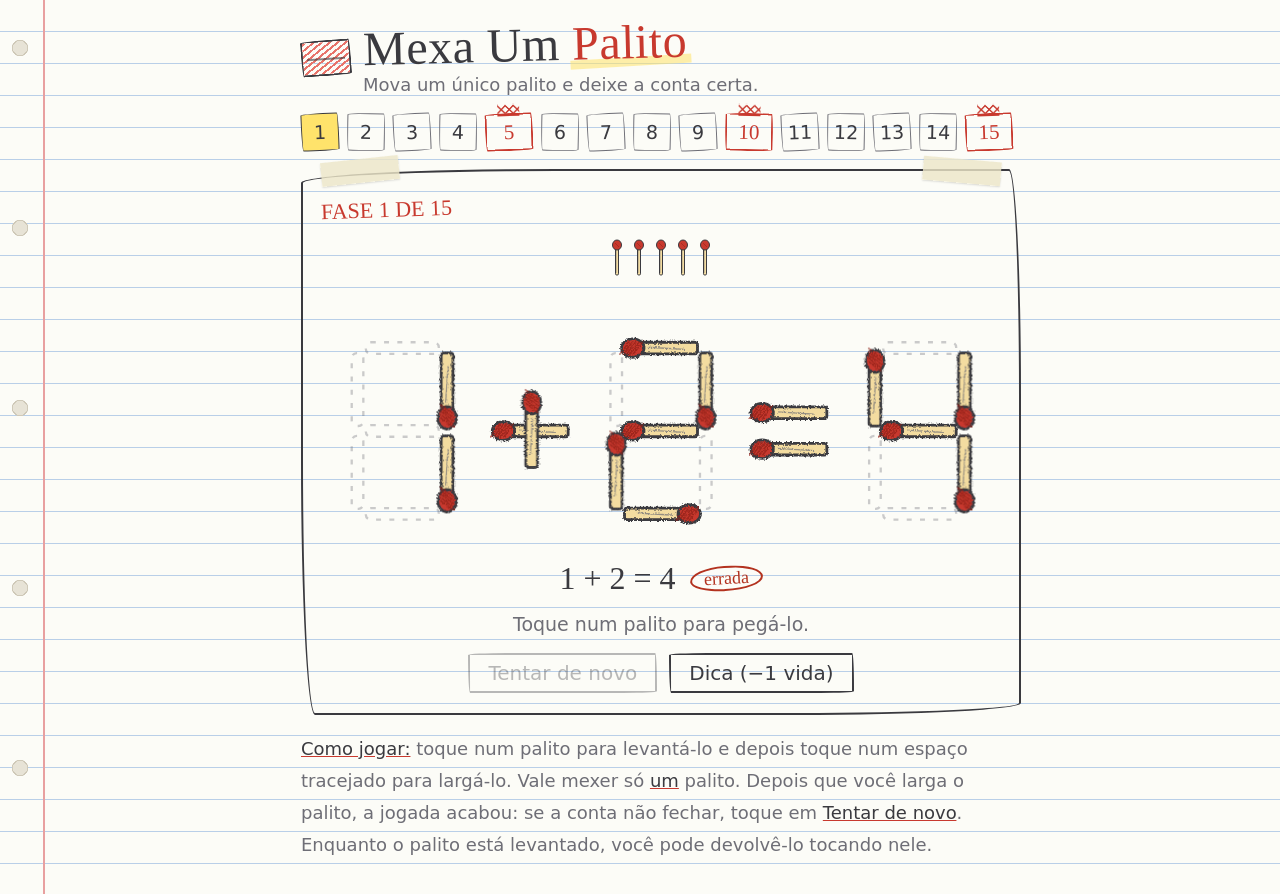
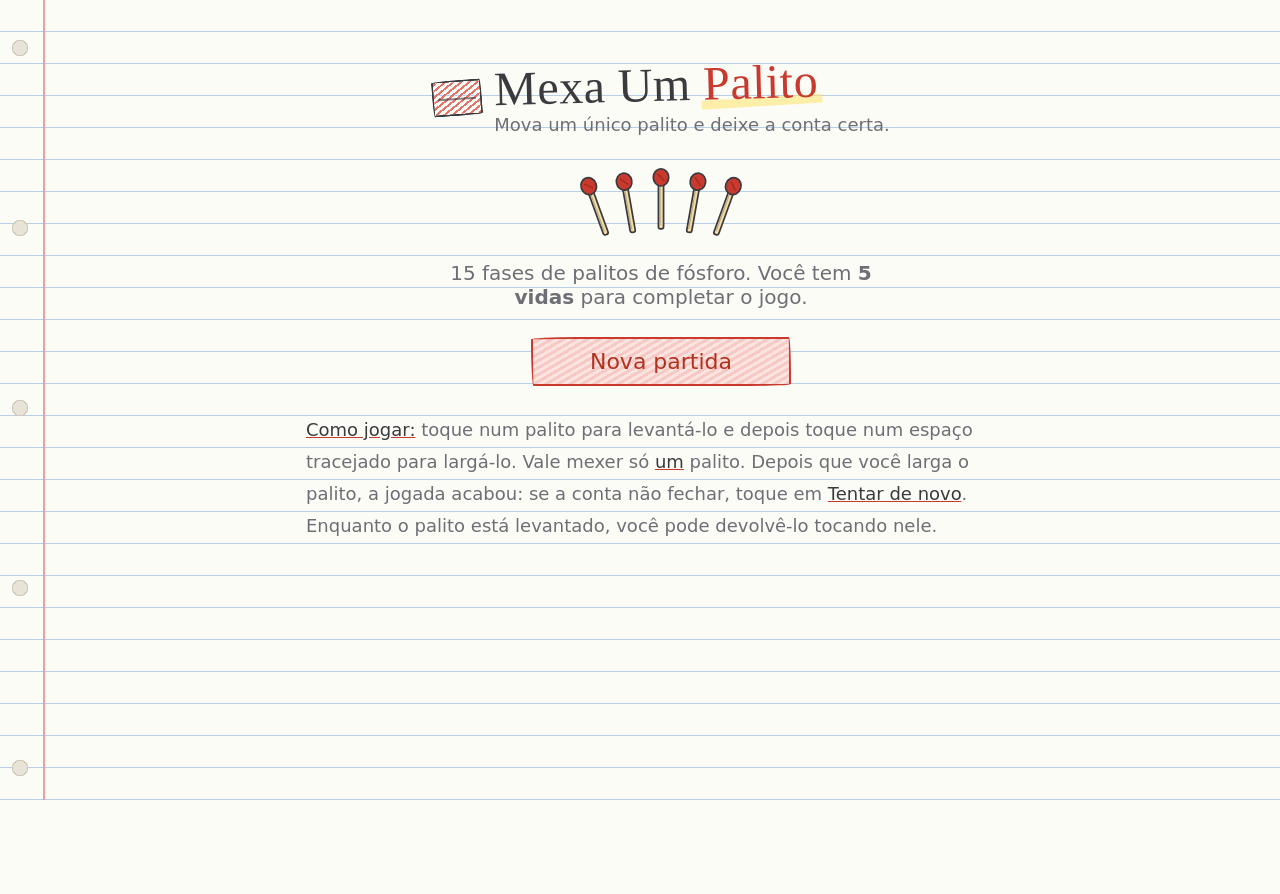
Before and after one commit to PauloTroyano/mexa-um-palito, a React (Vite) app: page / in a window 1280 px wide. Shown: the top 894 px of the page. After the commit the page ends 800 px from the top, so only its background shows below. Built offline with nearby package versions, Linux system fonts and the light colour scheme.

Commit message:
Add start screen with Nova Partida/Continuar; fixed 5 lives throughout game
Co-Authored-By: Claude Sonnet 4.6 <noreply@anthropic.com>

```diff
--- a/src/App.jsx
+++ b/src/App.jsx
@@ -1,4 +1,4 @@
-import { useEffect, useReducer, useRef } from 'react';
+import { useEffect, useReducer, useRef, useState } from 'react';
 import { LEVELS, livesFor } from './game/levels.js';
 import { evaluate, readAll } from './game/logic.js';
 import { reducer, initState } from './game/reducer.js';
@@ -11,16 +11,63 @@ const STORE = 'palito-save';
 function loadSave() {
   try { return JSON.parse(localStorage.getItem(STORE)) ?? {}; } catch { return {}; }
 }
+function hasSave() {
+  const s = loadSave();
+  return s.level > 0 || (s.done && s.done.length > 0);
+}
+function clearSave() {
+  try { localStorage.removeItem(STORE); } catch { /* nada */ }
+}
+
+function StartScreen({ onNew, onContinue, hasProgress }) {
+  return (
+    <div className="wrap">
+      <div className="start-screen">
+        <div className="brand start-brand">
+          <div className="box" aria-hidden="true" />
+          <div>
+            <h1>Mexa Um <span>Palito</span></h1>
+            <p className="sub">Mova um único palito e deixe a conta certa.</p>
+          </div>
+        </div>
+
+        <div className="start-matches" aria-hidden="true">
+          {[0,1,2,3,4].map(i => (
+            <svg key={i} viewBox="0 0 14 40" className="start-match" style={{transform:`rotate(${-20+i*10}deg) translateY(${Math.abs(2-i)*4}px)`}}>
+              <rect x="5.5" y="8" width="3" height="30" rx="1.2" fill="var(--wood)" stroke="var(--lead)" strokeWidth="1" />
+              <line x1="6.5" y1="12" x2="6.5" y2="36" stroke="var(--lead-soft)" strokeWidth="0.6" opacity="0.5" />
+              <ellipse cx="7" cy="8" rx="4.5" ry="5" fill="var(--red)" stroke="var(--lead)" strokeWidth="1" />
+              <line x1="5" y1="6" x2="9" y2="10" stroke="#8f2019" strokeWidth="0.8" opacity="0.6" />
+            </svg>
+          ))}
+        </div>
+
+        <p className="start-desc">15 fases de palitos de fósforo. Você tem <b>5 vidas</b> para completar o jogo.</p>
+
+        <div className="start-actions">
+          <button className="btn primary start-btn" onClick={onNew}>Nova partida</button>
+          {hasProgress && (
+            <button className="btn start-btn" onClick={onContinue}>Continuar</button>
+          )}
+        </div>
+
+        <p className="rules"><b>Como jogar:</b> toque num palito para levantá-lo e depois toque num espaço tracejado para largá-lo. Vale mexer só <b>um</b> palito. Depois que você larga o palito, a jogada acabou: se a conta não fechar, toque em <b>Tentar de novo</b>. Enquanto o palito está levantado, você pode devolvê-lo tocando nele.</p>
+      </div>
+    </div>
+  );
+}
 
 export default function App() {
-  const [state, dispatch] = useReducer(reducer, undefined, () => initState(loadSave()));
+  const [screen, setScreen] = useState('start');
+  const [state, dispatch] = useReducer(reducer, undefined, () => initState({}));
   const { level, glyphs, cur, lifted, solved, hint, lives, lostNow, msg, done, orig, shake } = state;
   const lv = LEVELS[level];
   const tableRef = useRef(null);
 
   useEffect(() => {
-    try { localStorage.setItem(STORE, JSON.stringify({ level, done })); } catch { /* sem armazenamento: segue o jogo */ }
-  }, [level, done]);
+    if (screen !== 'game') return;
+    try { localStorage.setItem(STORE, JSON.stringify({ level, done })); } catch { /* nada */ }
+  }, [screen, level, done]);
 
   useEffect(() => { if (lifted) sounds.pickup(); }, [lifted]);
   useEffect(() => { if (solved) sounds.correct(); }, [solved]);
@@ -31,12 +78,27 @@ export default function App() {
     prevCurRef.current = cur;
   }, [cur, lifted]);
 
-  // reinicia a animação de tremida a cada erro
   useEffect(() => {
     const t = tableRef.current;
     if (!t || shake === 0) return;
     t.classList.remove('shake'); void t.offsetWidth; t.classList.add('shake');
   }, [shake]);
+
+  function handleNew() {
+    clearSave();
+    dispatch({ type: 'restart' });
+    setScreen('game');
+  }
+
+  function handleContinue() {
+    const saved = loadSave();
+    dispatch({ type: '_load_save', saved });
+    setScreen('game');
+  }
+
+  if (screen === 'start') {
+    return <StartScreen onNew={handleNew} onContinue={handleContinue} hasProgress={hasSave()} />;
+  }
 
   const ok = evaluate(glyphs);
   const read = readAll(glyphs).replace(/-/g, '−').replace(/([+−=])/g, ' $1 ');
@@ -52,6 +114,7 @@ export default function App() {
             <p className="sub">Mova um único palito e deixe a conta certa.</p>
           </div>
         </div>
+        <button className="btn" style={{fontSize:'16px',padding:'4px 12px'}} onClick={() => setScreen('start')}>Menu</button>
       </header>
 
       <LevelPicker current={level} done={done} onPick={(i) => dispatch({ type: 'load', level: i })} />
@@ -78,8 +141,6 @@ export default function App() {
           {solved && !last && <button className="btn primary" onClick={() => dispatch({ type: 'next' })}>Próxima fase</button>}
         </div>
       </section>
-
-      <p className="rules"><b>Como jogar:</b> toque num palito para levantá-lo e depois toque num espaço tracejado para largá-lo. Vale mexer só <b>um</b> palito. Depois que você larga o palito, a jogada acabou: se a conta não fechar, toque em <b>Tentar de novo</b>. Enquanto o palito está levantado, você pode devolvê-lo tocando nele.</p>
     </div>
   );
 }
--- a/src/game/levels.js
+++ b/src/game/levels.js
@@ -17,8 +17,7 @@ export const LEVELS = [
   {
     p: '19+28+23=84',
     boss: 'Chefão final',
-    intro: 'Números menores que 100, três parcelas e só uma vida. Não tem segunda chance.',
-    lives: 1,
+    intro: 'Números menores que 100, três parcelas. Você chega aqui com as vidas que ainda tem.',
   },
 ];
 
--- a/src/game/reducer.js
+++ b/src/game/reducer.js
@@ -95,6 +95,7 @@ export function reducer(state, action) {
   switch (action.type) {
     case 'load': return loadLevel(state, action.level, false);
     case 'restart': return loadLevel({ ...state, done: [] }, 0, false);
+    case '_load_save': return initState(action.saved);
     case 'retry': return loadLevel(state, state.level, true);
     case 'next': return loadLevel(state, Math.min(state.level + 1, LEVELS.length - 1), true);
     case 'tap': return tap(state, action.slot);
--- a/src/styles.css
+++ b/src/styles.css
@@ -81,6 +81,13 @@ g.seg.hint .stick{fill:var(--mark)}
 .match-life.burned{filter:grayscale(1) opacity(0.5)}
 .match-life.just{animation:burn-out .4s ease}
 @keyframes burn-out{0%{transform:scale(1.2) rotate(-5deg)}50%{transform:scale(0.9) rotate(3deg)}100%{transform:scale(1) rotate(0)}}
+.start-screen{display:flex;flex-direction:column;align-items:center;gap:28px;padding-block:40px}
+.start-brand{justify-content:center}
+.start-matches{display:flex;align-items:flex-end;gap:10px;height:70px}
+.start-match{width:24px;height:70px}
+.start-desc{font-size:20px;color:var(--lead-soft);text-align:center;max-width:38ch;margin:0}
+.start-actions{display:flex;flex-direction:column;align-items:center;gap:14px;width:100%;max-width:260px}
+.start-btn{width:100%;font-size:22px;padding:10px 24px;text-align:center}
 @media (max-width:480px){body{padding-left:52px}}
 @media (prefers-reduced-motion:reduce){.m,.win .head,.shake{transition:none;animation:none}}
 .levels button.boss{width:48px;border-width:2.4px;border-color:var(--red);color:var(--red);font-family:"Gochi Hand",cursive;font-size:21px}
```
